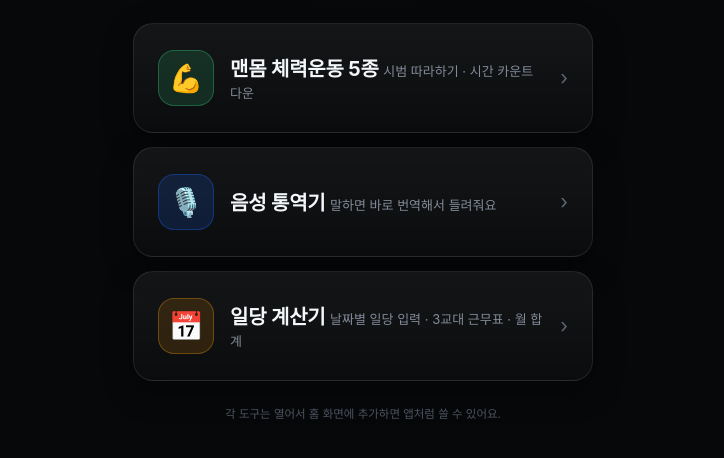
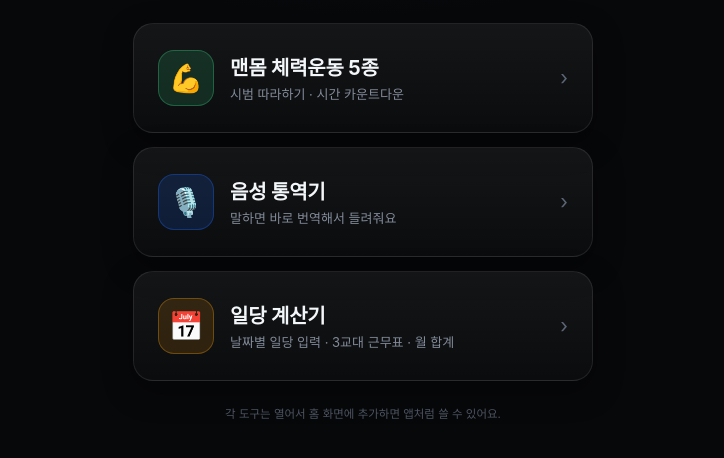
Before and after one commit to BlueRorqual-75/BlueRorqual-75.github.io, a plain HTML site: page index.html in a window 1280 px wide. Shown: the part 216-674 px from the top of the page, without its empty margins (277-1001 px from the left). Drawn offline with Linux system fonts and the light colour scheme.

Commit message:
Stack card title and description on separate lines

```diff
--- a/index.html
+++ b/index.html
@@ -51,8 +51,8 @@
   .icon.blue{background:rgba(27,107,255,.16);border:1px solid rgba(27,107,255,.34)}
   .icon.amber{background:rgba(245,158,11,.14);border:1px solid rgba(245,158,11,.32)}
   .txt{min-width:0;flex:1}
-  .title{font-size:18.5px;font-weight:700;letter-spacing:-.01em;margin:0 0 4px}
-  .desc{font-size:13px;color:#828b99;margin:0;line-height:1.45}
+  .title{display:block;font-size:18.5px;font-weight:700;letter-spacing:-.01em;margin:0 0 4px}
+  .desc{display:block;font-size:13px;color:#828b99;margin:0;line-height:1.45}
   .chev{flex:0 0 auto;color:#5c6675;font-size:20px;line-height:1}
   .foot{margin-top:24px;font-size:11.5px;color:#4d5461;text-align:center;line-height:1.6}
   @media (min-width:520px){
```
